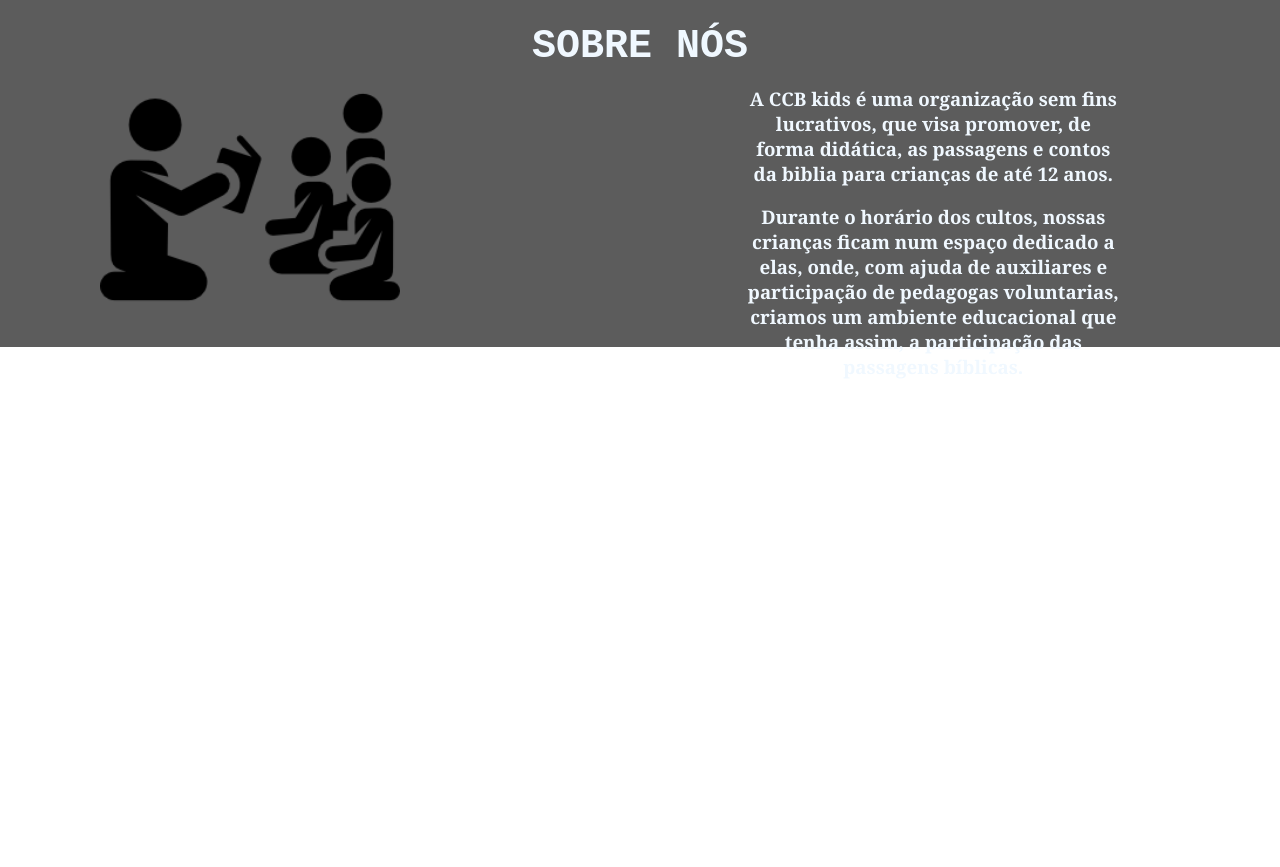
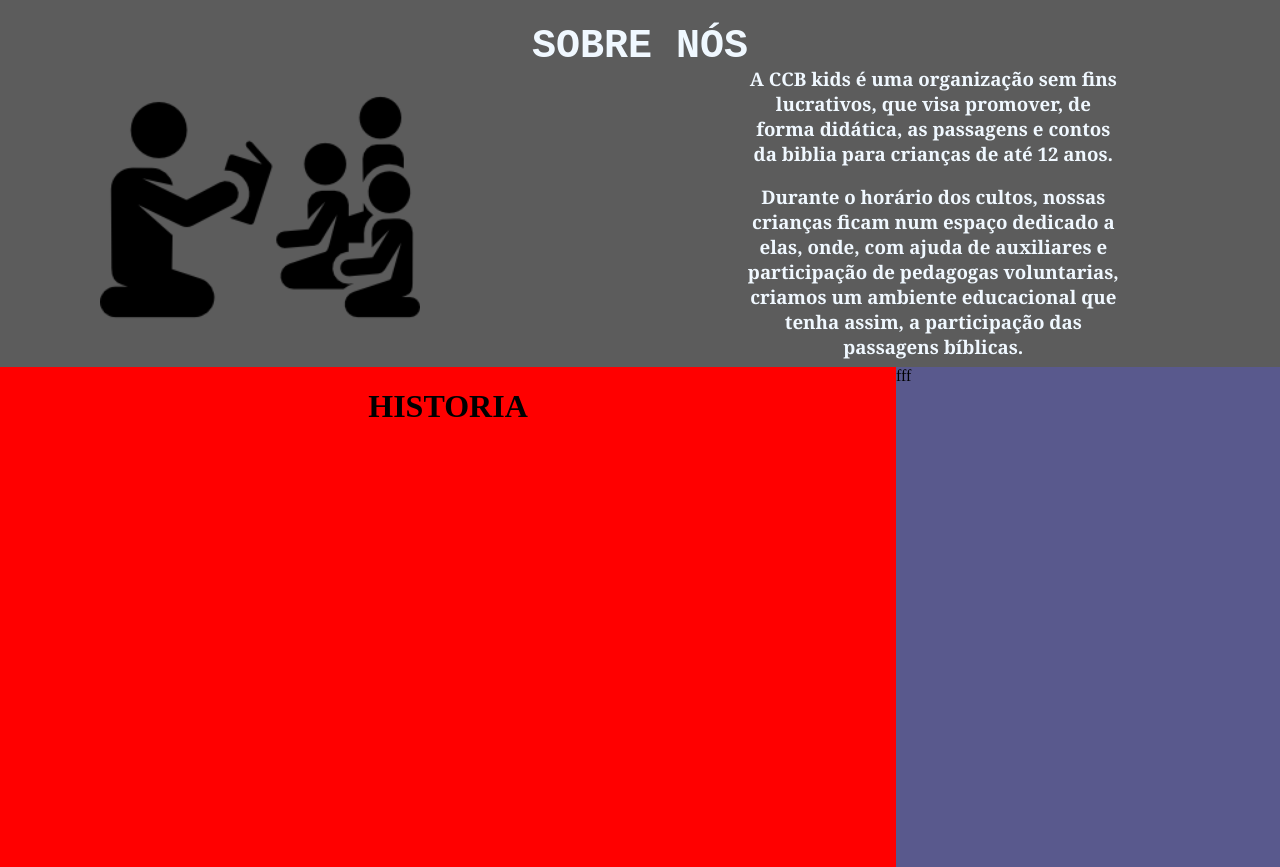
Before and after one commit to ryangsantos2/CCBKIDS2, a plain HTML site: page Site-institucional/onepage.html in a window 1280 px wide. Shown: the part 533-1400 px from the top of the page. Before the commit the page ends 912 px from the top, so only its background shows below. Drawn offline with Linux system fonts and the light colour scheme.

Commit message:
inicio historia e historia

```diff
--- a/Site-institucional/onepage.html
+++ b/Site-institucional/onepage.html
@@ -43,17 +43,21 @@
             <h3>A CCB kids é uma organização sem fins lucrativos,
                 que visa promover, de forma didática, as passagens
                 e contos da biblia para crianças de até 12 anos.<p>
-                Durante o horário dos cultos, nossas crianças ficam
-                num espaço dedicado a elas, onde, com ajuda de
-                auxiliares e participação de pedagogas voluntarias,
-                criamos um ambiente educacional que tenha assim,
-                a participação das passagens bíblicas. </h3>
+                    Durante o horário dos cultos, nossas crianças ficam
+                    num espaço dedicado a elas, onde, com ajuda de
+                    auxiliares e participação de pedagogas voluntarias,
+                    criamos um ambiente educacional que tenha assim,
+                    a participação das passagens bíblicas. </h3>
         </div>
     </div>
     <div class="historia-horarios">
         <div class="historia">
-            <h1></h1>
+            <div class="titulo-historia">
+                <h1>HISTORIA</h1>
+                <div class="quadrado-historia"></div>
+            </div>
         </div>
+        <div class="horario">fff</div>
     </div>
 </body>
 
--- a/Site-institucional/style.css
+++ b/Site-institucional/style.css
@@ -47,7 +47,7 @@
     border: 0px;
 }
 
-.nome-botao{
+.nome-botao {
     color: bisque;
 }
 
@@ -65,7 +65,6 @@
     width: 100%;
     height: 430px;
     display: flex;
-    flex-direction: row;
     font-family: 'Lucida Sans', 'Lucida Sans Regular', 'Lucida Grande', 'Lucida Sans Unicode',
         Geneva, Verdana, sans-serif;
 }
@@ -92,7 +91,7 @@
 .imghome {
     width: 90%;
     height: 100%;
-   margin-left: 50px;
+    margin-left: 50px;
 
 }
 
@@ -108,7 +107,7 @@
     display: flex;
     background-color: rgb(92, 92, 92);
     width: 100%;
-    height: 300px;
+    height: 320px;
     color: aliceblue;
 
 }
@@ -125,7 +124,6 @@
 
 .sobre-direita {
     width: 50%;
-    margin-top: 20px;
 }
 
 .titulo-sobre {
@@ -145,3 +143,42 @@
     width: 70%;
 
 }
+
+/* SOBRE */
+
+/* HISTORIA */
+
+.historia-horarios {
+    width: 100%;
+    height: 500px;
+    background-color: rgb(185, 185, 185);
+    display: flex;
+}
+
+.historia {
+    width: 70%;
+    background-color: red;
+    display: flex;
+
+
+}
+
+.titulo-historia{
+    width: 100%;
+    height: 14%;
+    display: flex;
+    justify-content: center;
+
+}
+
+.quadrado-historia{
+
+
+}
+
+/* HORARIO */
+
+.horario{
+    width: 30%;
+    background-color: rgb(89, 89, 141);
+}
```
